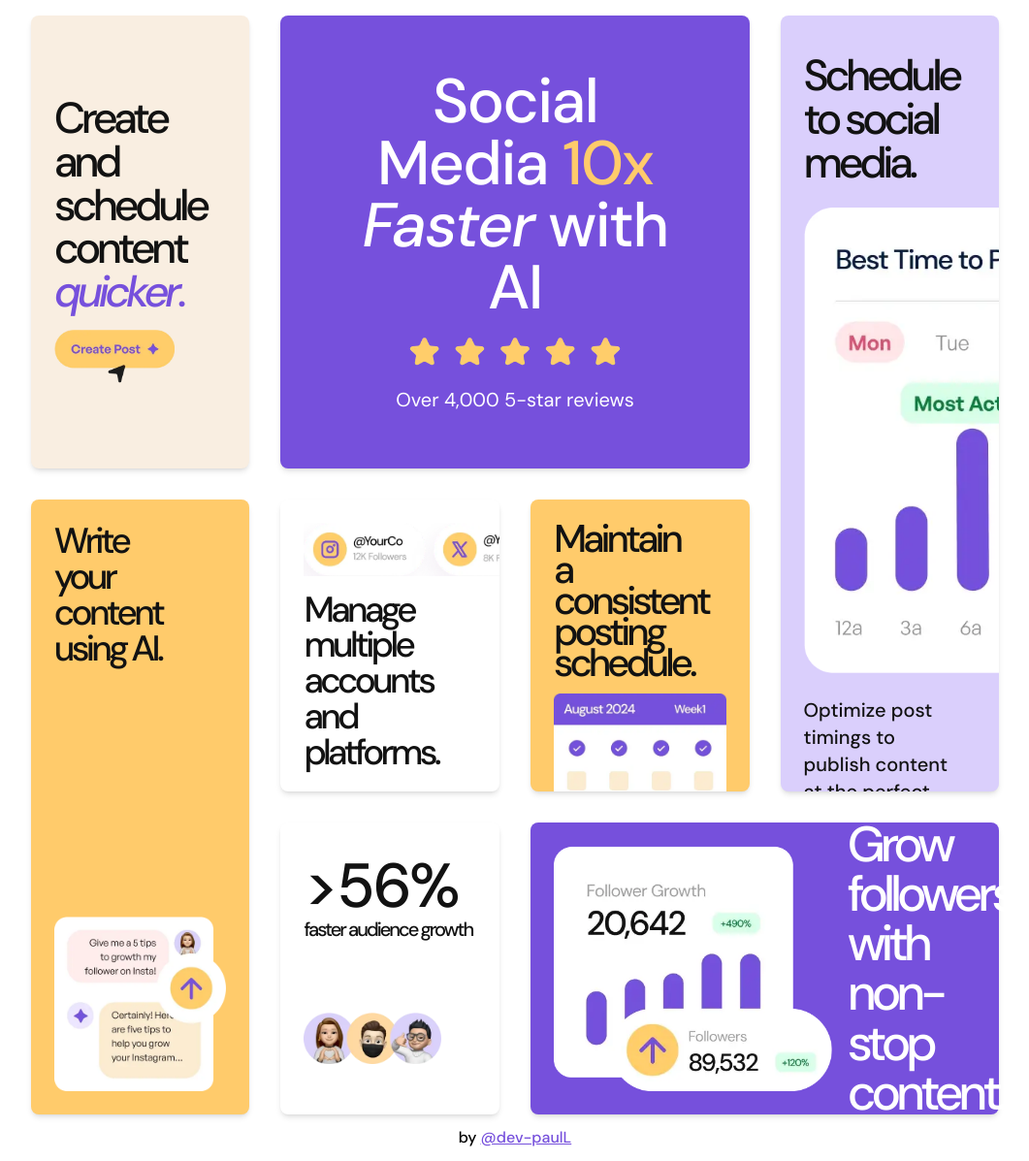
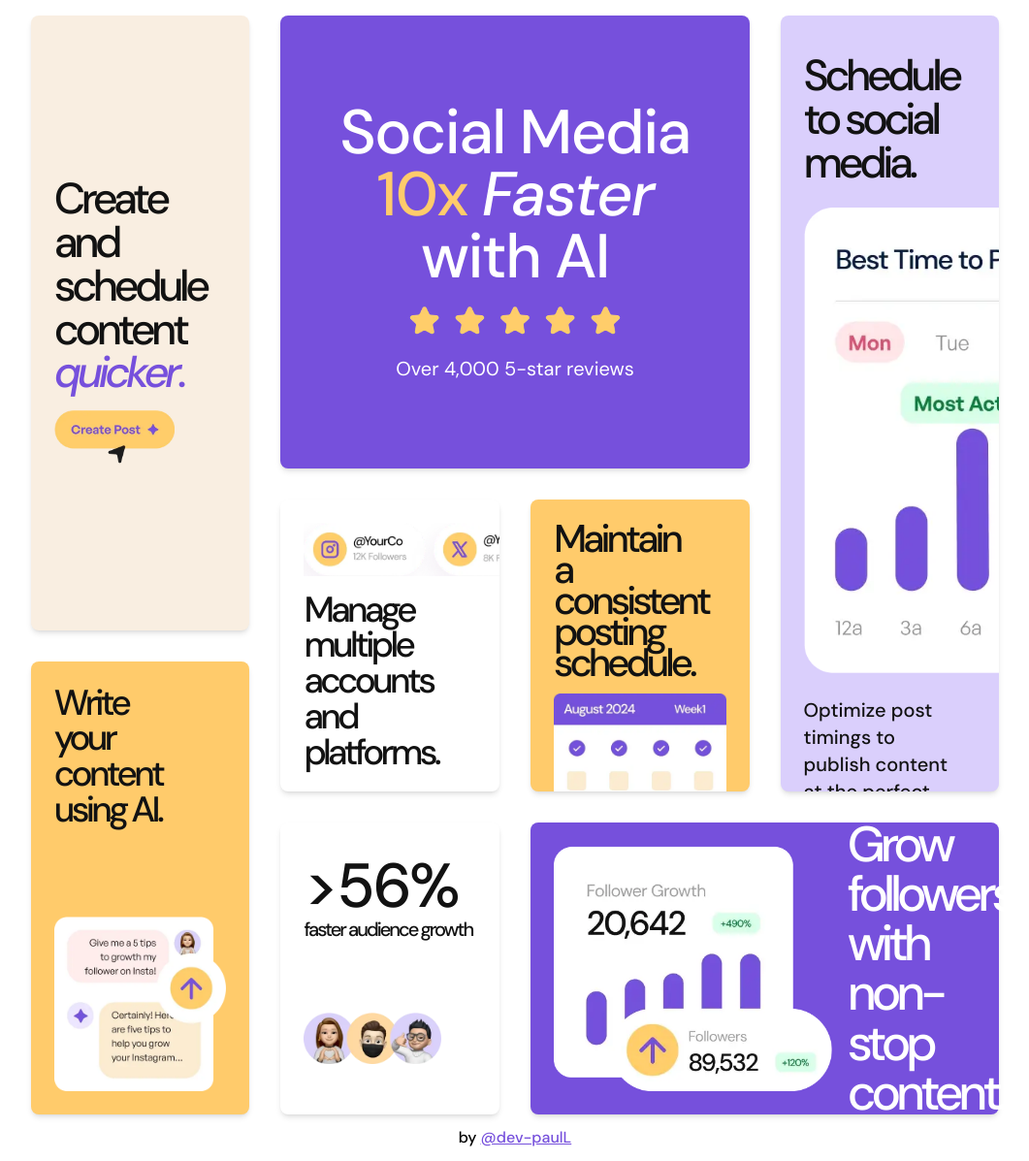
Before and after one commit to dev-paulL/bento-grid-react, a React (Vite) app: page / in a window 1280 px wide. Shown: the whole page at 97% size, without its empty margins (109-1170 px from the left). Built offline with nearby package versions, Linux system fonts and the light colour scheme.

Commit message:
another grid fix

```diff
--- a/src/App.tsx
+++ b/src/App.tsx
@@ -11,7 +11,7 @@ function App() {
     <main>
       <section>
         {/* MAIN article */}
-        <article className="bg-purple500 text-White col-start-2 p-8 lg:p-20 col-span-2 text-center items-center justify-center row-start-1 row-span-3">
+        <article className="bg-purple500 text-White col-start-2 p-8  col-span-2 text-center items-center justify-center row-start-1 row-span-3">
           <h1 className="lg:!text-big !text-medium">
             Social Media <span className="text-yellow500">10x</span> <em>Faster</em> with AI
           </h1>
@@ -22,7 +22,7 @@ function App() {
 
         <article className="bg-White text-Black col-start-2 row-start-4 row-span-2 overflow-clip ">
           <img src={manage} className="lg:min-w-[145%]" alt="" />
-          <h2 className="lg:!text-normal text-ok lg:w-[80%]">Manage multiple accounts and platforms.</h2>
+          <h2 className="lg:!text-normal text-ok lg:w-[90%]">Manage multiple accounts and platforms.</h2>
         </article>
 
         <article className="bg-yellow500 pb-0 text-Black col-start-3 row-start-4 row-span-2 overflow-hidden">
@@ -50,7 +50,7 @@ function App() {
           <img src={faster} alt="" className="w-[80%]" />
         </article>
 
-        <article className="bg-yellow100 text-Black row-start-1 col-start-1 row-span-3 justify-center">
+        <article className="bg-yellow100 text-Black row-start-1 col-start-1 row-span-4 justify-center">
           <h2 className="lg:w-[80%] text-normal">
             Create and schedule content{" "}
             <span className="text-purple500">
@@ -60,7 +60,7 @@ function App() {
           <img src={create} className="lg:w-[70%] w-[50%]" alt="" />
         </article>
 
-        <article className="bg-yellow500 text-Black col-start-1 row-start-4 row-span-4 lg:justify-between overflow-clip">
+        <article className="bg-yellow500 text-Black col-start-1 row-start-5 row-span-3 lg:justify-between overflow-clip">
           <h2 className="lg:w-[70%] !text-normal ">Write your content using AI.</h2>
           <img src={write} className="w-[60%] lg:w-auto " alt="" />
         </article>
```
